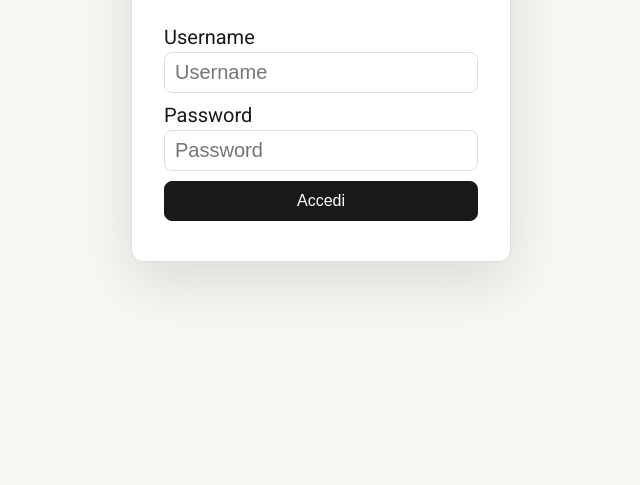
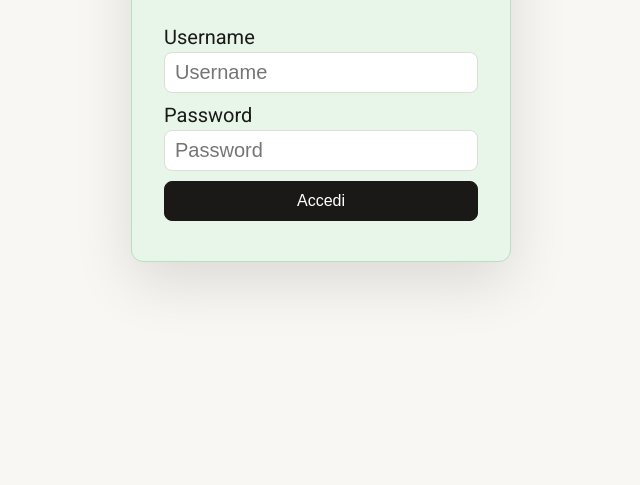
Before and after one commit to temalabunina-cmyk/temaJournal, a plain HTML site: page index.html in a window 1280 px wide. Shown: the part 315-800 px from the top of the page, without its empty margins (319-959 px from the left). Drawn offline with Linux system fonts and the light colour scheme.

Commit message:
Login: pannello in verde chiaro
Co-Authored-By: Claude Opus 5.5 <noreply@anthropic.com>

```diff
--- a/index.html
+++ b/index.html
@@ -113,7 +113,7 @@ body{font-family:'Roboto',sans-serif;background:var(--bg);color:var(--tx);font-s
 @media(max-width:600px){.stats-grid{grid-template-columns:repeat(2,1fr)};.g3,.g4{grid-template-columns:1fr 1fr}}
 
 #loginScreen{position:fixed;inset:0;background:var(--bg);z-index:9999;display:flex;align-items:center;justify-content:center}
-#loginBox{background:var(--sur);border:1px solid var(--brd);border-radius:var(--rl);padding:2.5rem 2rem;width:min(380px,90vw);box-shadow:0 20px 60px rgba(0,0,0,.12)}
+#loginBox{background:#e8f5e9;border:1px solid #b9dfbe;border-radius:var(--rl);padding:2.5rem 2rem;width:min(380px,90vw);box-shadow:0 20px 60px rgba(0,0,0,.12)}
 
 .fr textarea.autoresize {
   resize: none;
```
